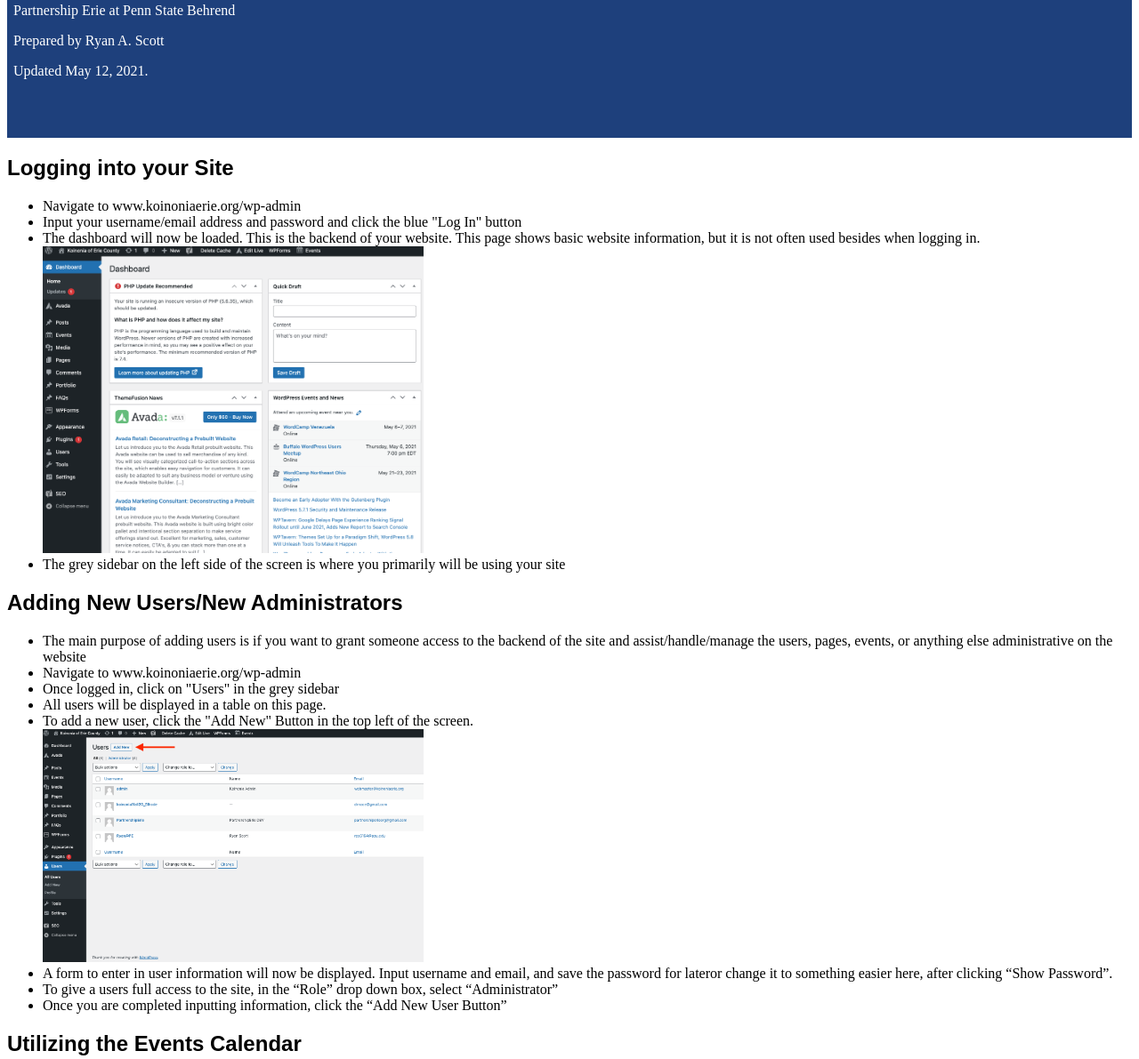
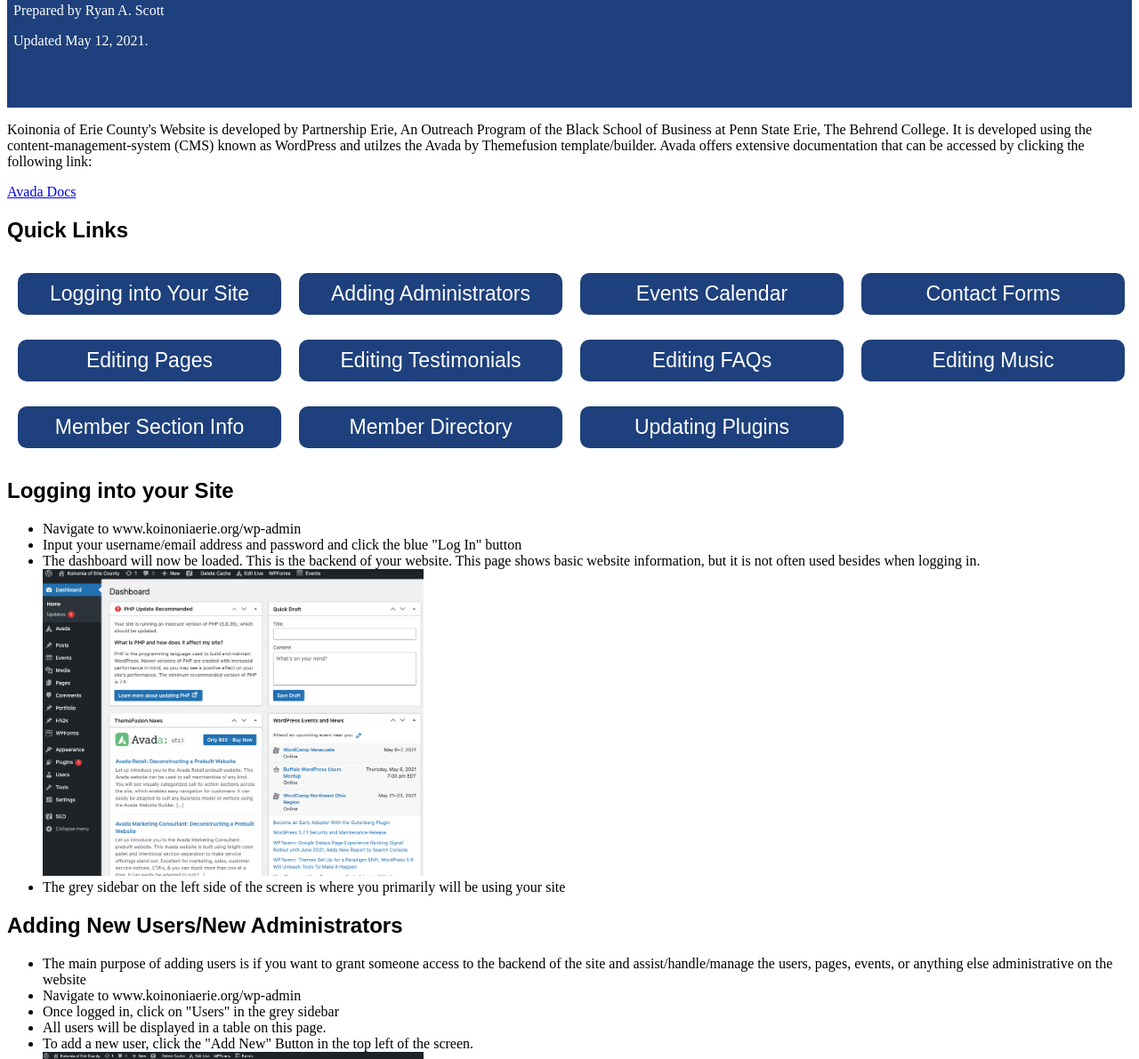
Before and after one commit to ras6164/PE_Docs, a plain HTML site: page docs/index.html in a window 1280 px wide. Shown: the part 203-1394 px from the top of the page at 89% size. Drawn offline with Linux system fonts and the light colour scheme.

Commit message:
adding site content

```diff
--- a/docs/index.html
+++ b/docs/index.html
@@ -14,12 +14,59 @@
 
 	<div class="row">
 		<h1>Site Documentation</h1>
-		<p>Partnership Erie at Penn State Behrend</p>
 		<p>Prepared by Ryan A. Scott</p>
 		<p>Updated May 12, 2021.</p>
 	</div>
+	<p>Koinonia of Erie County's Website is developed by Partnership Erie, An Outreach Program of the Black School of Business at Penn State Erie, The Behrend College. It is developed using the content-management-system (CMS) known as WordPress and utilzes the Avada by Themefusion template/builder. Avada offers extensive documentation that can be accessed by clicking the following link: </p> <a href="https://theme-fusion.com/documentation/avada/" target="_blank">Avada Docs</a>
+	<h2>Quick Links</h2>
+	<div class="row2">
+  <div class="column">
+ <input type="button" onclick="location.href='#1';" value="Logging into Your Site" />
 
-	<div name="1">
+  </div>
+  <div class="column">
+  <input type="button" onclick="location.href='#2';" value="Adding Administrators" />
+  </div>
+		<div class="column">
+ <input type="button" onclick="location.href='#3';" value="Events Calendar" />
+  </div>
+		<div class="column">
+  <input type="button" onclick="location.href='#4';" value="Contact Forms" />
+  </div>
+</div>
+
+		<div class="row2">
+  <div class="column">
+ <input type="button" onclick="location.href='#5';" value="Editing Pages" />
+
+  </div>
+  <div class="column">
+  <input type="button" onclick="location.href='#6';" value="Editing Testimonials" />
+  </div>
+		<div class="column">
+ <input type="button" onclick="location.href='#7';" value="Editing FAQs" />
+  </div>
+		<div class="column">
+  <input type="button" onclick="location.href='#8';" value="Editing Music" />
+  </div>
+</div>
+
+		<div class="row2">
+  <div class="column">
+ <input type="button" onclick="location.href='#9';" value="Member Section Info" />
+
+  </div>
+  <div class="column">
+  <input type="button" onclick="location.href='#10';" value="Member Directory" />
+  </div>
+			<div class="column">
+  <input type="button" onclick="location.href='#11';" value="Updating Plugins" />
+  </div>
+
+</div>
+
+
+	<div id="1">
 	<h2>Logging into your Site</h2>
 		<ul><li>Navigate to www.koinoniaerie.org/wp-admin</li>
 		<li>Input your username/email address and password and click the blue "Log In" button</li>
@@ -29,7 +76,7 @@
 		</ul>
 	</div>
 
-	<div name="2">
+	<div id="2">
 	<h2>Adding New Users/New Administrators</h2>
 		<ul>
 		<li>The main purpose of adding users is if you want to grant someone access to the backend of the site and assist/handle/manage the users, pages, events, or anything else administrative on the website</li>
@@ -44,13 +91,13 @@
 		</ul>
 	</div>
 
-	<div name="2">
+	<div id="3">
 	<h2>Utilizing the Events Calendar</h2>
 		<p>In order to create events, please reference the following article by clicking the button below.</p>
 		<input type="button" onclick="location.href='https://theeventscalendar.com/knowledgebase/k/creating-an-event/';" value="How to Create an Event" />
 	</div>
 
-	<div name="3">
+	<div id="4">
 	<h2>Utilizing Contact Forms</h2>
 		<p>The Contact Form automatically sends all inputs via email to webmaster@koinoniaerie.org and a stored database on the backend of the website. In order to access the database:</p>
 		<ul>
@@ -62,7 +109,7 @@
 		</ul>
 </div>
 
-	<div name="4">
+	<div id="5">
 	<h2>Editing Pages</h2>
 	  <p>The Koinonia Website makes use of a builder known as Avada. It features two editors: traditional and live view. The traditional editor makes use of a standard WordPress block editor. The live editor is much more interactive and allow one to edit directly on the frontend of the website. </p>
 		<ul>
@@ -78,7 +125,7 @@
 
 	</div>
 
-	<div name="5">
+	<div id="6">
 		<h2>Adding/Editing Testimonials</h2>
 	<p>The Koinonia website makes use of a stored database of all testimonials. On nearly every page, the site dynamically pulls in all testimonials and displays them for a set amount of time. In order to edit/add to the testimonials:</p>
 		<ul>
@@ -86,7 +133,7 @@
 			<li>Once logged into, click on "Avada" on the grey sidebar.</li>
 			<li>Hover over Sliders</li>
 		  <img src="images/3.png" width="45%" height="auto" alt=""/>
-			<li>Select <b>Sliders</b>, not Sliders</li>
+			<li>Select <b>Slides</b>, not Sliders</li>
 			<li>To edit, click any of the slides. To edit the text, change the content in the "caption area" box</li>
 			<li>To add new testimonials, hover over an existing testimonial on the slides page and select "Duplicate this"</li>
 			<li>The page will refresh and a new slide will be created. It will likely be the top option and say "Draft" next to it.</li>
@@ -96,7 +143,7 @@
 			<li>Press Publish.</li>
 		</ul>
 
-		<div name="6">
+		<div id="7">
 		<h2>Adding FAQs for the Member Section</h2>
 			<p>The Member Section features a series of question and answers that can easily be edited from the WordPress Dashboard by using the following steps:</p>
 		  <h3>Edit Existing</h3>
@@ -117,9 +164,9 @@
 				<li><b>After adding a question and answer, it is crucial to locate "FAQ Categories" on the right of the screen and click "Member"</b></li>
 				<li>Scroll back to the top and locate the blue publish button on the right of the screen.</li>
 			</ul>
-		</div>
+	  </div>
 
-		<div name="7">
+		<div id="8">
 		<h2>Adding/Editing Music</h2>
 			<p>The Members Section features a series of song lyrics for the organization. These are stored in the backend of the system as FAQs, despite them being music lyrics.</p>
 			<h3>Edit Existing</h3>
@@ -142,7 +189,7 @@
 			</ul>
 		</div>
 
-		<div name="8">
+		<div id="9">
 		<h2>Member Section</h2>
 			<p>The Member Section of the site can be accessed by clicking the "Member Login" button on the frontend of the site. It uses the same password for the old Koinonia site and all users share the same login information. In order to hide the pages, it makes use of a plugin called "Content Control" that restricts certain pages from public view and allows any user that logins with a username and password access to them. Control Control is accessible by hovering over settings on the grey sidebar on the Dashboard and selecting "Content Control."</p>
 
@@ -159,7 +206,7 @@
 		</ul>
 		</div>
 
-		<div name="9">
+		<div id="10">
 		<h2>Updating the Directory</h2>
 			<p>Koinonia's website has a member directory feature that allows for logged in members to search other people via their name, church, and K#. The directory is created using the plugin "Participants Database."</p>
 
@@ -185,7 +232,7 @@
 			</ul>
 		</div>
 
-		<div name="10">
+		<div id="11">
 		<h2>Updating WordPress Plugins</h2>
 			<p>You may have to update your website from time to time, and it is important to keep your plugins/resources updated. For themost part, you should be able to operate the site without updating any plugins but there are inherent security risks with usingout of date software.</p>
 
@@ -197,13 +244,15 @@
 				<img src="images/4.png" width="45%" height="auto" alt=""/>
 				<li>Then click the “Bulk Actions” drop down box above the table</li>
 				<li>Then select “Update” from the drop down box, and click the “Apply” button</li>
-				<img src="images/5.png" width="45%" height="auto" alt=""/>
+			  <img src="images/5.png" width="45%" height="auto" alt=""/>
 				<li>It may take a few minutes to update / respond. The table will reflect if an update has occurred</li>
 				<li>You have now successfully updated your website plugins!</li>
 			</ul>
 		</div>
 
 </div>
-
+	<div class="logo">
+    <img src="images/PartnershipErie_T3_REV_BLUE_2C_HORZ.png" width="300px" height="auto" alt=""/>
+	</div>
 </body>
 </html>
--- a/docs/stylesheet.css
+++ b/docs/stylesheet.css
@@ -38,6 +38,10 @@ h3{
 	color: white;
 }
 
+.column input {
+	width: 100%;
+}
+
 input {
   background-color: #1e407c;
 	fontfamily: 'Avenir Black', sans-serif;
@@ -53,3 +57,29 @@ input {
   cursor: pointer;
 	border-radius: 10px 10px 10px 10px;
 }
+
+
+* {
+  box-sizing: border-box;
+}
+
+/* Create four equal columns that floats next to each other */
+.column {
+  float: left;
+  width: 25%;
+  padding: 10px;
+}
+
+/* Clear floats after the columns */
+.row2:after {
+  content: "";
+  display: table;
+  clear: both;
+}
+
+/* Responsive layout - makes the two columns stack on top of each other instead of next to each other */
+@media screen and (max-width: 600px) {
+  .column {
+    width: 100%;
+  }
+}
```
